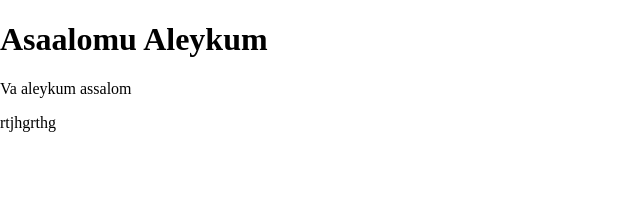
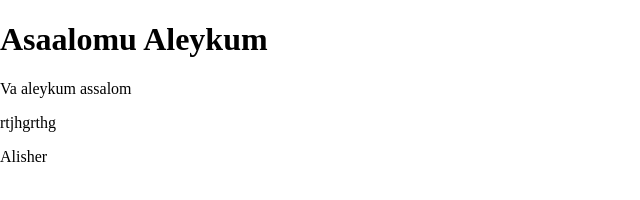
Before and after one commit to AlisherAbsaitov/github, a plain HTML site: page index.html in a window 1280 px wide. Shown: the full height of the page, 0-640 px from the left. Drawn offline with Linux system fonts and the light colour scheme.

Commit message:
add new tag in html

```diff
--- a/index.html
+++ b/index.html
@@ -10,6 +10,7 @@
    <h1>Asaalomu Aleykum</h1>
    <p>Va aleykum assalom</p>
    <p>rtjhgrthg</p>
+   <p>Alisher</p>
 
 </body>
 </html>
```
